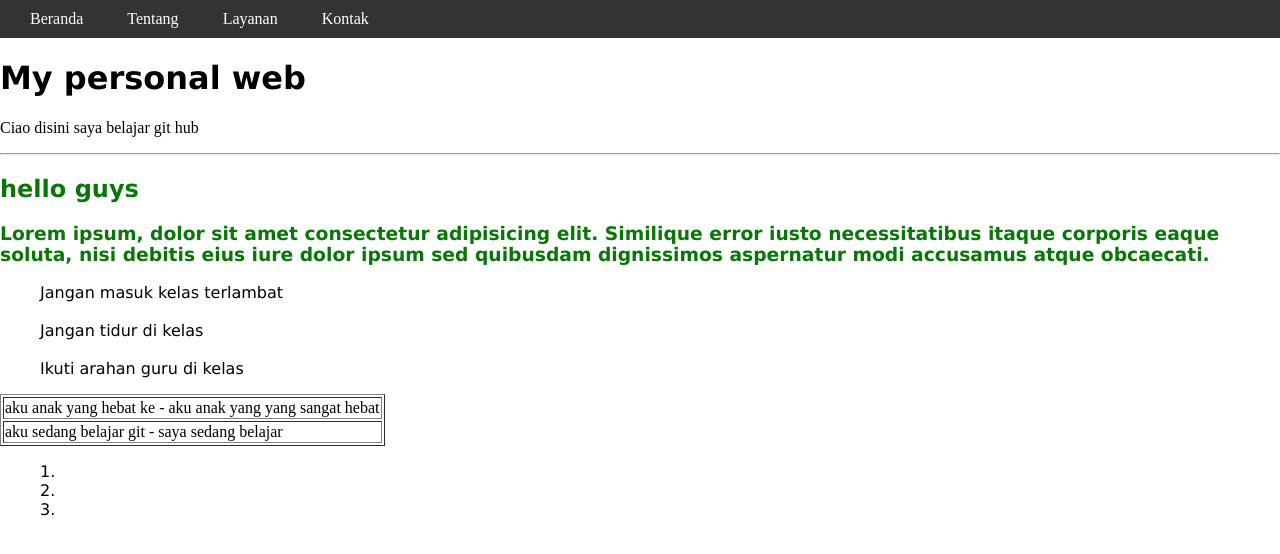
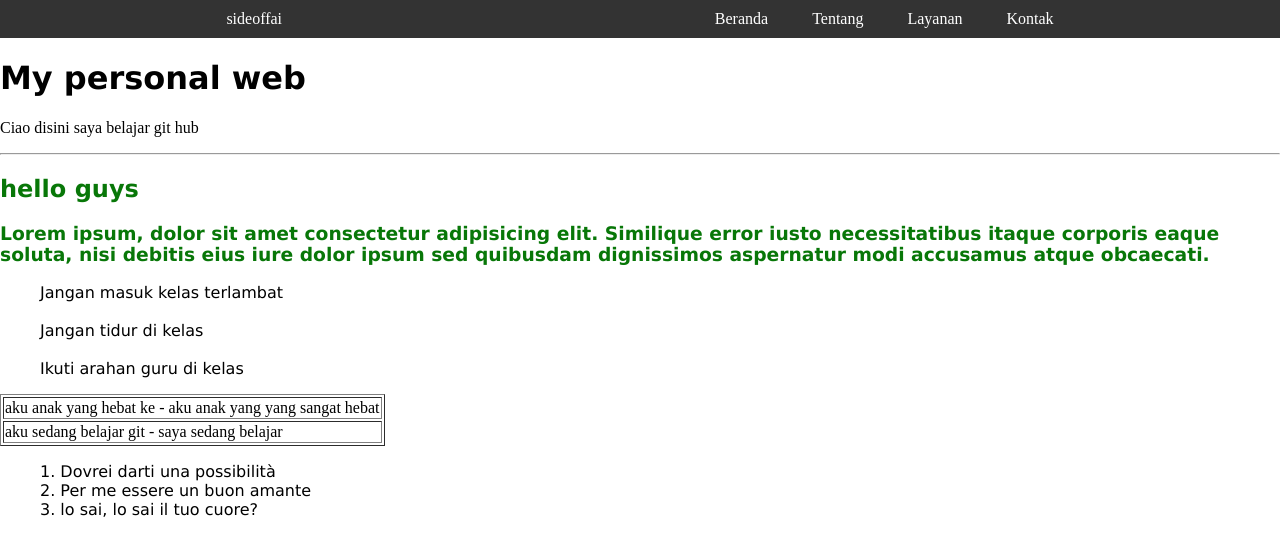
Before and after one commit to fachry-dev/belajar-Git-Hub, a plain HTML site: page index.html in a window 1280 px wide. Drawn offline with Linux system fonts and the light colour scheme.

Commit message:
thirdone

```diff
--- a/index.html
+++ b/index.html
@@ -5,9 +5,12 @@
     <meta name="viewport" content="width=device-width, initial-scale=1.0">
     <title>sideoffai</title>
     <link rel="stylesheet" href="style.css">
+    <title>Search Box, HTML,CSS</title>
+    <link rel="stylesheet" href="style.css">
+<script src="fontawesome/js/all.js"></script>
     <style>
         .sub-header{
-            color: #0088cc;
+            color: #ffffff;
         }
 
         .bg-primary{
@@ -24,6 +27,11 @@
 </head>
 <body>
     <nav class="navbar">
+
+        <div class="logo">
+            <a href="#">sideoffai</a>
+        </div>
+
         <ul>
 
             <li><a href="Home">Beranda</a></li>
@@ -33,6 +41,7 @@
         </ul>
 
     </nav>
+
     <h1 class="teks-center">My personal web</h1>
     <p>Ciao disini saya belajar git hub </p>
     <hr>
@@ -60,11 +69,11 @@
 
     <ol><div class="teks-center">
 
-        1.
+        1. Dovrei darti una possibilità
         <br>
-        2.
+        2. Per me essere un buon amante
         <br>
-        3.
+        3. lo sai, lo sai il tuo cuore?
     </div></ol>
 
 
--- a/style.css
+++ b/style.css
@@ -9,8 +9,10 @@ body {
 .navbar {
 
     background-color: #333;
-
     padding: 10px;
+    display: flex;
+    justify-content: space-around;
+    align-items: center;
 
 }
 
@@ -46,7 +48,7 @@ body {
 
 }
 
-@media (max-width: 768px) {
+@media (max-width: 770px) {
 
     .navbar {
 
@@ -56,7 +58,7 @@ body {
 
     .navbar li {
 
-        margin: 10px 0;
+        margin: 20px 0;
 
     }
 
@@ -96,7 +98,7 @@ body {
 
 }
 
-@media (max-width: 768px) {
+@media (max-width: 770px) {
 
     .navbar ul {
 
```
